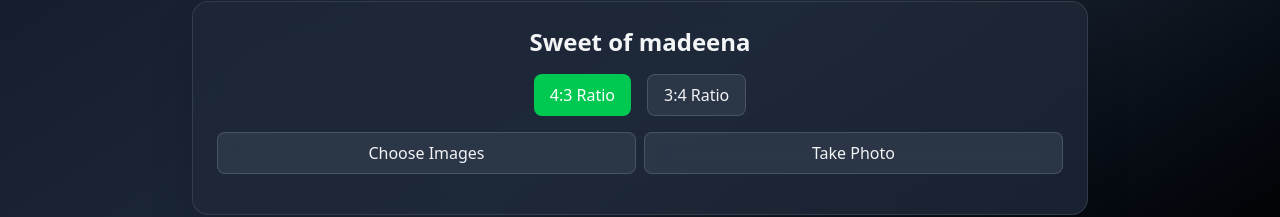
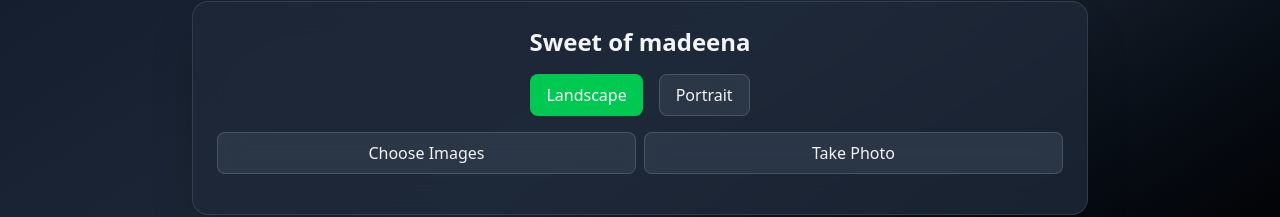
Before and after one commit to shad-ct/Sweet-Of-madeena-poster-generator, a React (Vite) app: page / in a window 1280 px wide. Shown: the part 292-509 px from the top of the page. Built offline with nearby package versions, Linux system fonts and the light colour scheme.

Commit message:
portrait and landscape

```diff
--- a/src/App.tsx
+++ b/src/App.tsx
@@ -192,7 +192,7 @@ function App() {
                   : "backdrop-blur-md bg-gray-700/60 text-gray-100 hover:bg-gray-600/70 border border-gray-500/50"
               }`}
             >
-              4:3 Ratio
+              Landscape
             </button>
             <button
               onClick={() => {
@@ -205,7 +205,7 @@ function App() {
                   : "backdrop-blur-md bg-gray-700/60 text-gray-100 hover:bg-gray-600/70 border border-gray-500/50"
               }`}
             >
-              3:4 Ratio
+              Portrait
             </button>
           </div>
 
```
Also changed, not shown: 1 other file (tests, documents, lock files or other folders).
